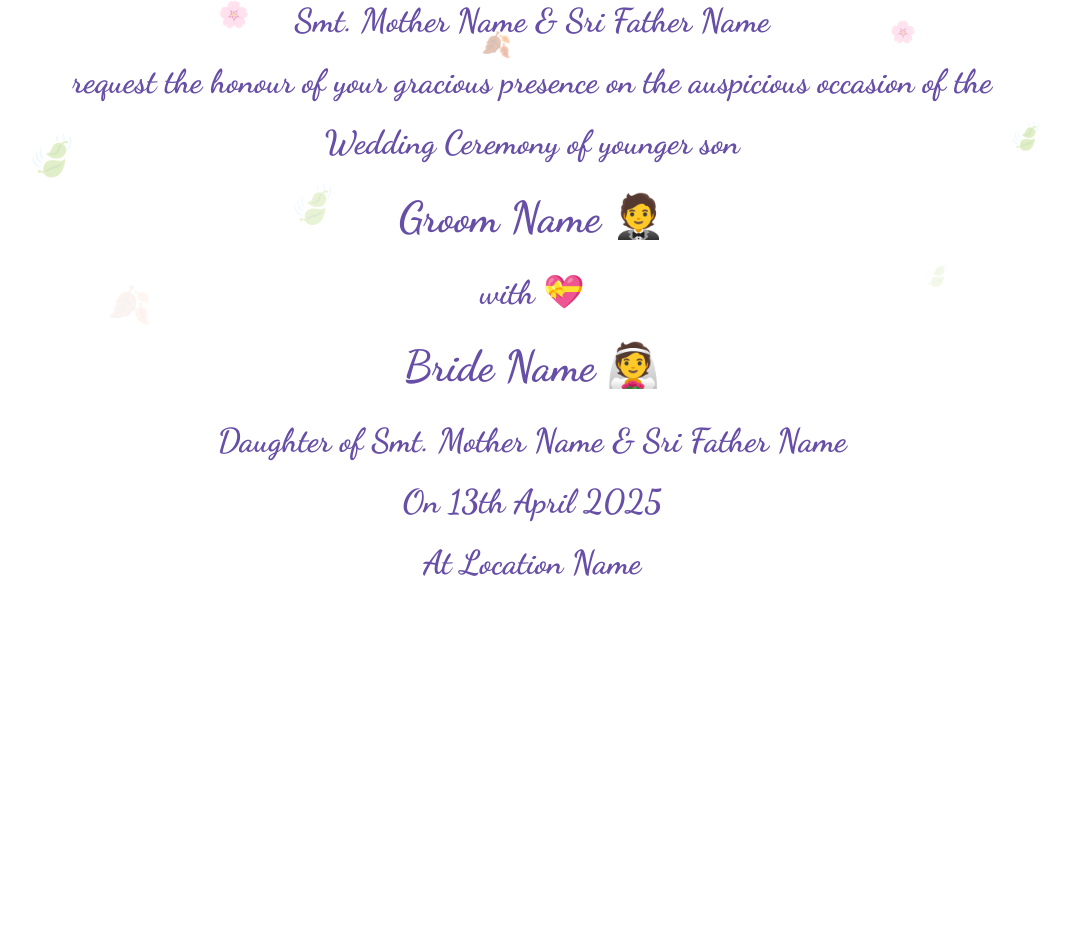
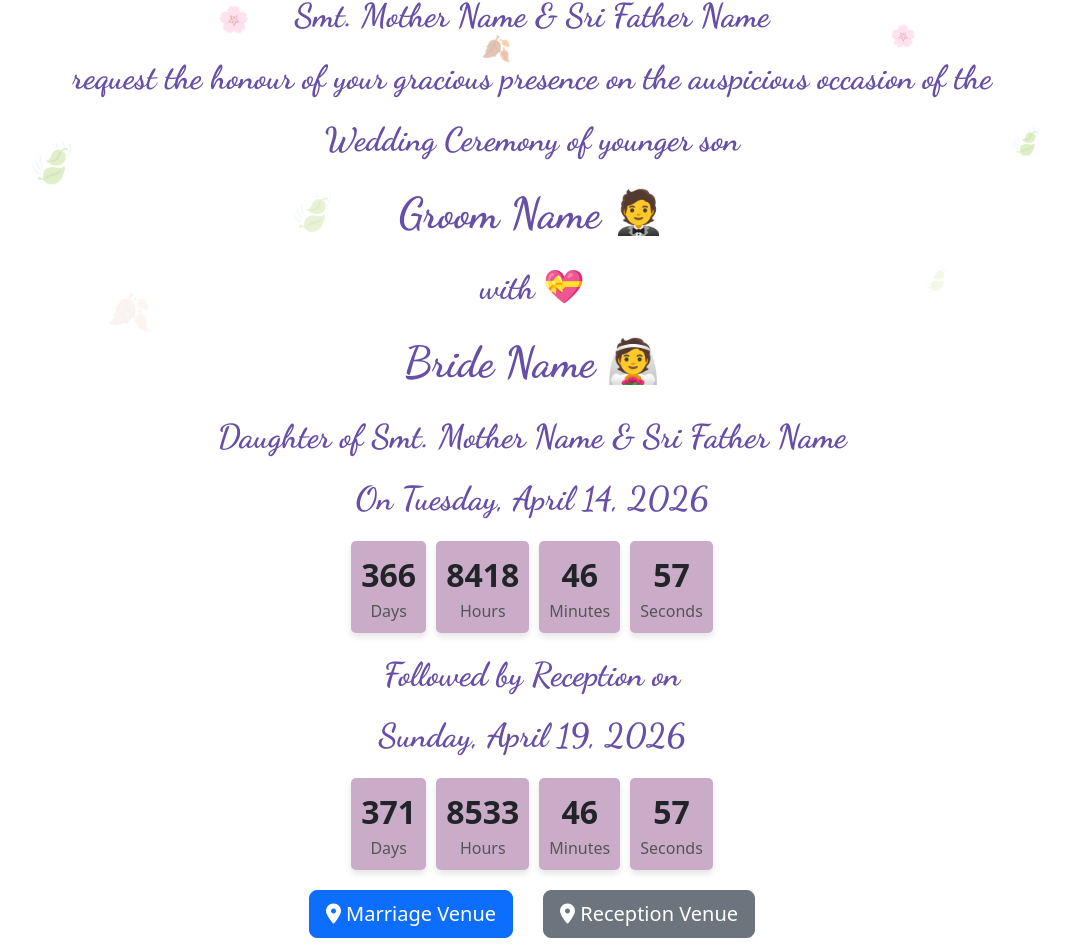
Before and after one commit to hrithik086/Wedding-Invitation, an Angular app in the folder Wedding-Invite/: page / in a window 1280 px wide. Shown: the part 407-1359 px from the top of the page, without its empty margins (108-1178 px from the left). Before the commit the page ends 1011 px from the top, so only its background shows below. Built offline with nearby package versions, Linux system fonts and the light colour scheme.

Commit message:
basic website for wedding invitation done

```diff
--- a/Wedding-Invite/angular.json
+++ b/Wedding-Invite/angular.json
@@ -17,7 +17,8 @@
             "index": "src/index.html",
             "browser": "src/main.ts",
             "polyfills": [
-              "zone.js"
+              "zone.js",
+              "@angular/localize/init"
             ],
             "tsConfig": "tsconfig.app.json",
             "assets": [
@@ -27,6 +28,7 @@
               }
             ],
             "styles": [
+              "node_modules/bootstrap/dist/css/bootstrap.min.css",
               "src/styles.css"
             ],
             "scripts": [],
@@ -86,7 +88,8 @@
           "options": {
             "polyfills": [
               "zone.js",
-              "zone.js/testing"
+              "zone.js/testing",
+              "@angular/localize/init"
             ],
             "tsConfig": "tsconfig.spec.json",
             "assets": [
--- a/Wedding-Invite/package.json
+++ b/Wedding-Invite/package.json
@@ -21,6 +21,9 @@
     "@angular/platform-server": "^18.1.0",
     "@angular/router": "^18.1.0",
     "@angular/ssr": "^18.1.1",
+    "@ng-bootstrap/ng-bootstrap": "^17.0.1",
+    "@popperjs/core": "^2.11.8",
+    "bootstrap": "^5.3.2",
     "express": "^4.18.2",
     "rxjs": "~7.8.0",
     "tslib": "^2.3.0",
@@ -30,6 +33,7 @@
     "@angular-devkit/build-angular": "^18.1.1",
     "@angular/cli": "^18.1.1",
     "@angular/compiler-cli": "^18.1.0",
+    "@angular/localize": "^18.1.0",
     "@types/express": "^4.17.17",
     "@types/jasmine": "~5.1.0",
     "@types/node": "^18.18.0",
--- a/Wedding-Invite/src/app/app.component.css
+++ b/Wedding-Invite/src/app/app.component.css
@@ -65,3 +65,33 @@
     width: 30%; /* Further adjust for very small screens */
   }
 }
+
+
+.countdown-timer {
+display: flex;
+justify-content: center;
+gap: 10px;
+margin-top: 20px;
+}
+.tile {
+text-align: center;
+background: #caacc9;
+padding: 10px;
+border-radius: 5px;
+box-shadow: 0 4px 6px rgba(0, 0, 0, 0.1);
+}
+.number {
+font-size: 2rem;
+font-weight: bold;
+display: block;
+}
+.label {
+font-size: 1rem;
+color: #555;
+}
+
+.map-button-container{
+  margin-top: 20px;
+  justify-content: center;
+  margin-bottom: 200px;
+}
--- a/Wedding-Invite/src/app/app.component.html
+++ b/Wedding-Invite/src/app/app.component.html
@@ -13,6 +13,59 @@
   <h1 class="titleSyle">with 💝</h1>
   <h1 class="titleSyle" style="font-size:43px;">{{brideName}}  👰</h1>
   <h1 class="titleSyle">Daughter of Smt. {{brideMotherName}} & Sri {{brideFatherName}}</h1>
-  <h1 class="titleSyle">On {{marrigaeDate}}</h1>
-  <h1 class="titleSyle">At {{location}}</h1>
+  <h1 class="titleSyle">On {{marriageDate.toString() | date:'fullDate'}}</h1>
+  <!-- <h1 class="titleSyle">At {{marriageLocation}}</h1> -->
+  <div>
+    <div class="countdown-timer">
+      <div class="tile">
+        <span class="number" id="days">00</span>
+        <span class="label">Days</span>
+      </div>
+      <div class="tile">
+        <span class="number" id="hours">00</span>
+        <span class="label">Hours</span>
+      </div>
+      <div class="tile">
+        <span class="number" id="minutes">00</span>
+        <span class="label">Minutes</span>
+      </div>
+      <div class="tile">
+        <span class="number" id="seconds">00</span>
+        <span class="label">Seconds</span>
+      </div>
+    </div>
+  </div>
+  <input type="text" id="hiddenMarriageDateValue" value="{{marriageDate.toString()}}" hidden>
+
+  <h1 class="titleSyle">Followed by Reception on</h1>
+  <h1 class="titleSyle">{{receptionDate | date:'fullDate'}}</h1>
+  <input type="text" id="hiddenReceptionDateValue" value="{{receptionDate.toString()}}" hidden>
+  <div>
+    <div class="countdown-timer">
+      <div class="tile">
+        <span class="number" id="receptionDays">00</span>
+        <span class="label">Days</span>
+      </div>
+      <div class="tile">
+        <span class="number" id="receptionHours">00</span>
+        <span class="label">Hours</span>
+      </div>
+      <div class="tile">
+        <span class="number" id="receptionMinutes">00</span>
+        <span class="label">Minutes</span>
+      </div>
+      <div class="tile">
+        <span class="number" id="receptionSeconds">00</span>
+        <span class="label">Seconds</span>
+      </div>
+    </div>
+  </div>
+  <div class="map-button-container">
+    <button type="button" class="btn btn-lg btn-primary" (click)="openMarriageLocationLink()">
+      <i class="fa-solid fa-location-dot"></i> Marriage Venue
+    </button>
+    <button type="button" class="btn btn-lg btn-secondary" (click)="openReceptionLocationLink()" style="margin-left: 30px;" >
+      <i class="fa-solid fa-location-dot"></i> Reception Venue
+    </button>
+  </div>
 </div>
--- a/Wedding-Invite/src/app/app.component.ts
+++ b/Wedding-Invite/src/app/app.component.ts
@@ -1,15 +1,20 @@
-import { Component } from '@angular/core';
-import { RouterOutlet } from '@angular/router';
+import { AfterViewInit, Component, OnDestroy, OnInit } from '@angular/core';
+import { Router, RouterOutlet } from '@angular/router';
 import { environment } from '../environments/environment';
+import { interval, Subscription } from 'rxjs';
+import { CommonModule } from '@angular/common';
 
 @Component({
   selector: 'app-root',
   standalone: true,
-  imports: [RouterOutlet],
+  imports: [RouterOutlet, CommonModule],
   templateUrl: './app.component.html',
   styleUrl: './app.component.css'
 })
-export class AppComponent {
+export class AppComponent{
+
+  constructor(private router:Router) {}
+
   groomMotherName = environment.groomMotherName;
   groomFatherName = environment.groomFatherName;
   groomName = environment.groomName;
@@ -18,6 +23,18 @@
   brideName = environment.brideName;
   elderOrYounger = environment.elderOrYounger;
   sonOrDaughter = environment.sonOrDaughter;
-  marrigaeDate = environment.marrigaeDate;
-  location = environment.location;
+  marriageDate:Date = new Date(environment.marriageDate);
+  marriageLocation = environment.marriageLocation;
+  marriageLocationLink = environment.marriageLocationLink;
+  receptionDate = new Date(environment.receptionDate);
+  receptionLocation = environment.receptionLocation;
+  receptionLocationLink = environment.receptionLocationLink;
+
+  openMarriageLocationLink() {
+    window.open(this.marriageLocationLink, '_blank');
+  }
+
+  openReceptionLocationLink() {
+    window.open(this.receptionLocationLink, '_blank');
+  }
 }
--- a/Wedding-Invite/src/environments/environment.development.ts
+++ b/Wedding-Invite/src/environments/environment.development.ts
@@ -10,6 +10,10 @@
     brideName : 'Bride Name',
     elderOrYounger: "younger",
     sonOrDaughter: "son",
-    marrigaeDate: "13th April 2025",
-    location: "Location Name",
+    marriageDate: "2026-04-14T10:30:00Z",
+    marriageLocation: "Location Name",
+    marriageLocationLink: "https://maps.app.goo.gl/cPFgX3eHBoKwwVQi6",
+    receptionDate: "2026-04-19T10:30:00Z",
+    receptionLocation: "Location Name",
+    receptionLocationLink: "https://maps.app.goo.gl/sZddg83zt2M59iP77",
 };
--- a/Wedding-Invite/src/index.html
+++ b/Wedding-Invite/src/index.html
@@ -7,8 +7,9 @@
   <meta name="viewport" content="width=device-width, initial-scale=1">
   <link rel="icon" type="image/x-icon" href="favicon.ico">
   <link href="https://fonts.googleapis.com/css2?family=Dancing+Script:wght@400;700&display=swap" rel="stylesheet">
+  <link href="https://cdnjs.cloudflare.com/ajax/libs/font-awesome/6.0.0-beta3/css/all.min.css" rel="stylesheet">
 </head>
-<body>
+<body onload="startCountdown()">
   <app-root></app-root>
   <audio id="backgroudMusic" src="assets/backgroundMusic.mp3" autoplay loop></audio>
 
@@ -43,6 +44,49 @@
       `;
       document.head.appendChild(style);
     });
+
+    function startCountdown(){
+      startMarriageCountdown();
+      setInterval(startMarriageCountdown, 1000);
+      startReceptionCountdown();
+      setInterval(startReceptionCountdown, 1000);
+    }
+
+    function startMarriageCountdown(){
+      let marriageDate = new Date(document.getElementById('hiddenMarriageDateValue').value);
+      if(marriageDate>0){
+        let timeDiff = (marriageDate.getTime() - new Date().getTime())/1000;
+        let days = Math.floor(timeDiff/(3600*24));
+        document.getElementById('days').innerHTML = days>0 ? days : "00";
+        timeDiff-=days*3600;
+        let hours = Math.floor(timeDiff/3600);
+        document.getElementById('hours').innerHTML = hours>0 ? hours : "00";
+        timeDiff-=hours*3600;
+        let minutes = Math.floor(timeDiff/60);
+        document.getElementById('minutes').innerHTML = minutes>0 ? minutes : "00";
+        timeDiff-=minutes*60;
+        let seconds = Math.floor(timeDiff);
+        document.getElementById('seconds').innerHTML = seconds>0 ? seconds : "00";
+      }
+    }
+
+    function startReceptionCountdown(){
+      let marriageDate = new Date(document.getElementById('hiddenReceptionDateValue').value);
+      if(marriageDate>0){
+        let timeDiff = (marriageDate.getTime() - new Date().getTime())/1000;
+        let days = Math.floor(timeDiff/(3600*24));
+        document.getElementById('receptionDays').innerHTML = days>0 ? days : "00";
+        timeDiff-=days*3600;
+        let hours = Math.floor(timeDiff/3600);
+        document.getElementById('receptionHours').innerHTML = hours>0 ? hours : "00";
+        timeDiff-=hours*3600;
+        let minutes = Math.floor(timeDiff/60);
+        document.getElementById('receptionMinutes').innerHTML = minutes>0 ? minutes : "00";
+        timeDiff-=minutes*60;
+        let seconds = Math.floor(timeDiff);
+        document.getElementById('receptionSeconds').innerHTML = seconds>0 ? seconds : "00";
+      }
+    }
   </script>
 
 </body>
--- a/Wedding-Invite/src/main.ts
+++ b/Wedding-Invite/src/main.ts
@@ -1,3 +1,5 @@
+/// <reference types="@angular/localize" />
+
 import { bootstrapApplication } from '@angular/platform-browser';
 import { appConfig } from './app/app.config';
 import { AppComponent } from './app/app.component';
--- a/Wedding-Invite/tsconfig.app.json
+++ b/Wedding-Invite/tsconfig.app.json
@@ -5,7 +5,8 @@
   "compilerOptions": {
     "outDir": "./out-tsc/app",
     "types": [
-      "node"
+      "node",
+      "@angular/localize"
     ]
   },
   "files": [
```
Also changed, not shown: Wedding-Invite/src/environments/environment.ts (+6 -2 lines), 2 other files (tests, documents, lock files or other folders). Lines whose indentation alone changed are shown as unchanged.
